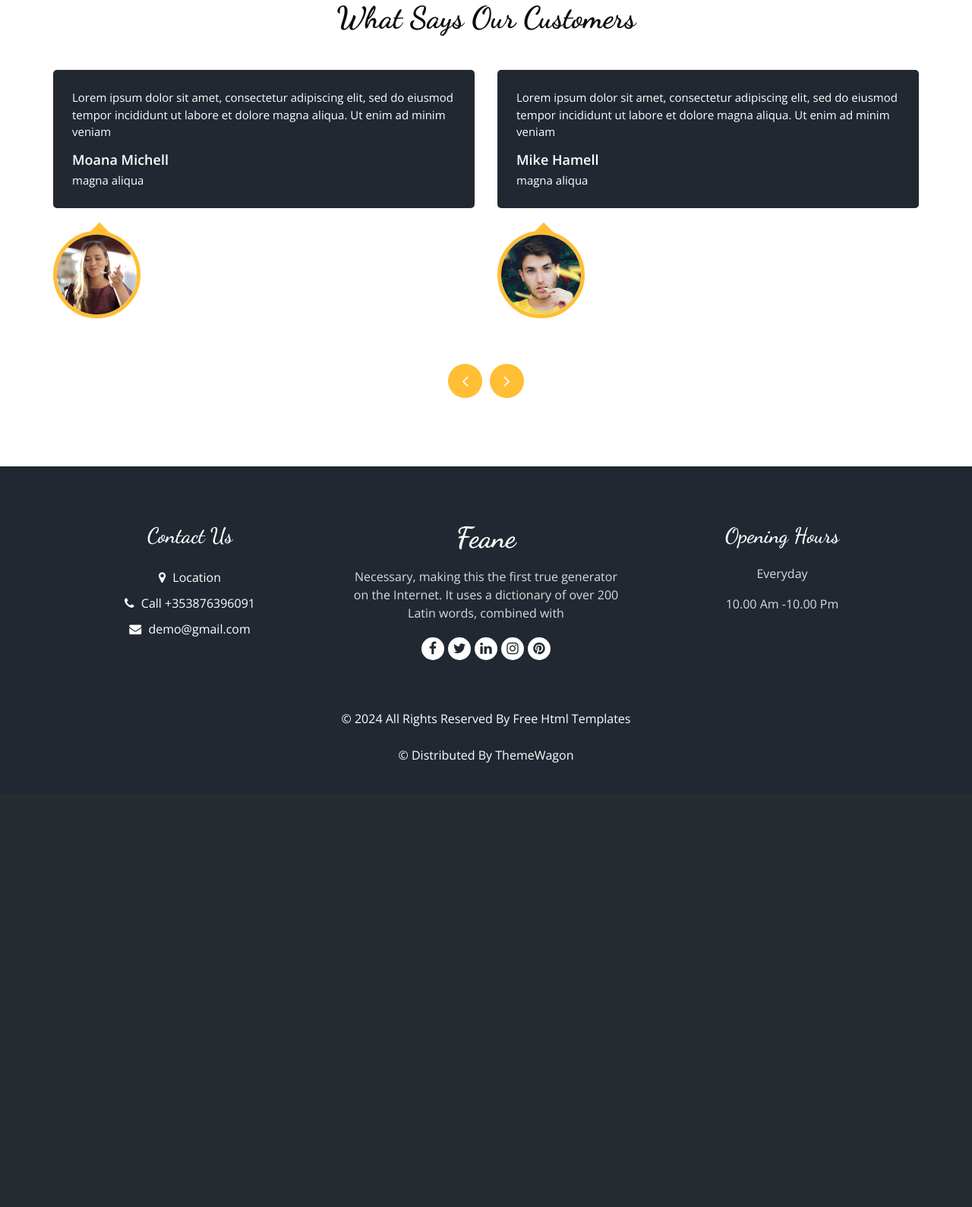
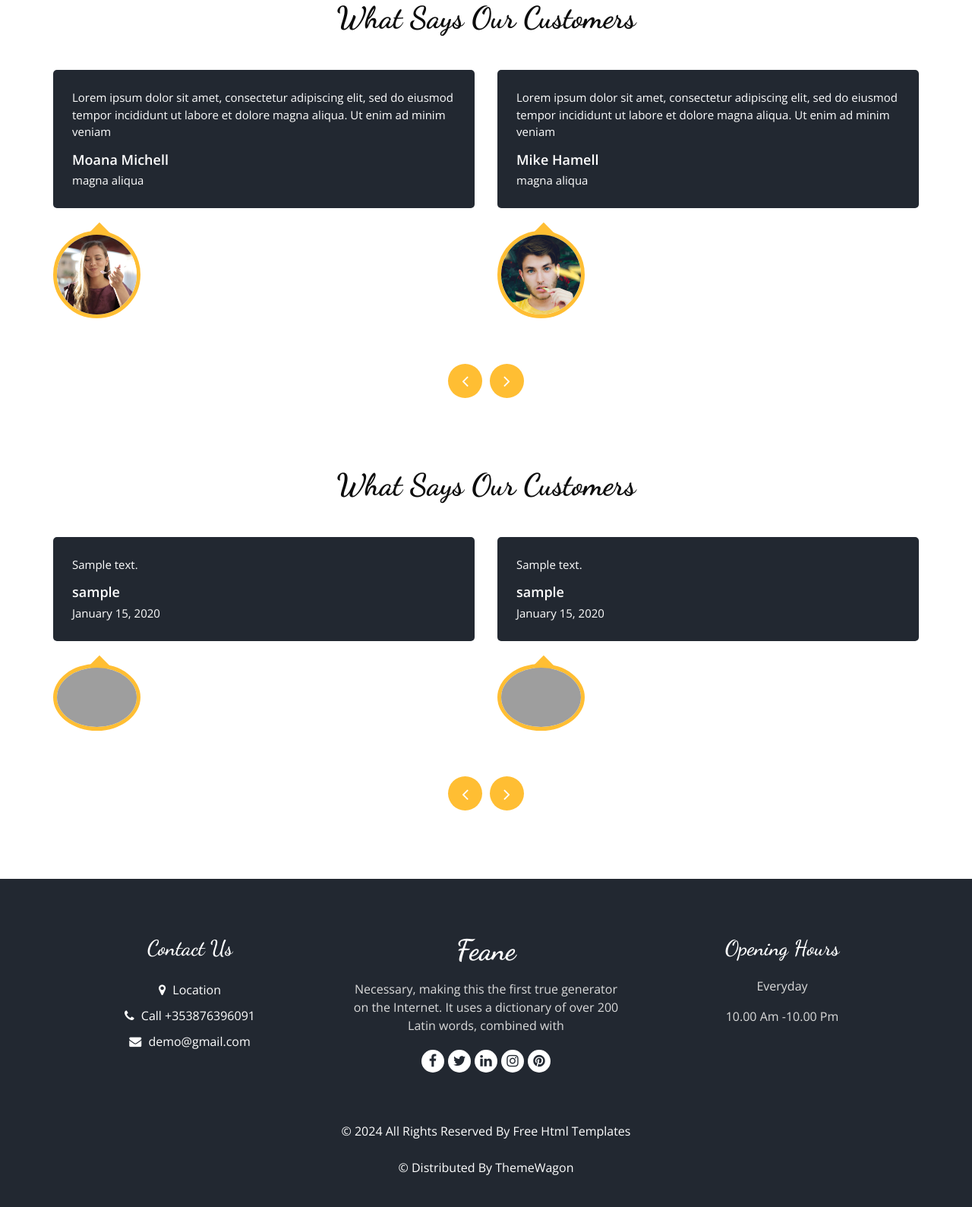
Before and after one commit to krzysztofkadela/MachosTakeaway, a Django app: template mainpage/templates/mainpage/index.html in a window 1280 px wide. Shown: the part 4331-5920 px from the top of the page at 76% size. Before the commit the page ends 5335 px from the top, so only its background shows below. Run offline with Django 4.2, Linux system fonts and the light colour scheme; the template is opened without the code that fills it: values that come from a table or form of the project are taken from there, others are empty; tables that the repository leaves empty hold one stand-in row (values such as "Sample post"); some libraries are stand-ins or nearby versions; grey boxes are pictures that could not be loaded.

Commit message:
Make changes in index.html to display last 10 customer comments.

```diff
--- a/mainpage/templates/mainpage/index.html
+++ b/mainpage/templates/mainpage/index.html
@@ -1237,8 +1237,42 @@
       </div>
     </div>
   </section>
-
   <!-- end client section -->
+  <!-- client section for last 10 aprooved comments -->
+  <section class="client_section layout_padding-bottom">
+    <div class="container">
+        <div class="heading_container heading_center psudo_white_primary mb_45">
+            <h2>
+                What Says Our Customers
+            </h2>
+        </div>
+        <div class="carousel-wrap row ">
+            <div class="owl-carousel client_owl-carousel">
+                {% for comment in comments %}
+                <div class="item">
+                    <div class="box">
+                        <div class="detail-box">
+                            <p>
+                                {{ comment.comment }}
+                            </p>
+                            <h6>
+                                {{ comment.user.username }}  <!-- Display user's username -->
+                            </h6>
+                            <p>
+                                {{ comment.comment_date|date:"F d, Y" }}  <!-- Format the date -->
+                            </p>
+                        </div>
+                        <div class="img-box">
+                            <img src="{% static 'images/client_placeholder.jpg' %}" alt="" class="box-img">  <!-- Use a placeholder image as user images may not be available -->
+                        </div>
+                    </div>
+                </div>
+                {% endfor %}
+            </div>
+        </div>
+    </div>
+</section>
+  <!-- end client 10 aprooved section -->
 
   <!-- footer section -->
   <footer class="footer_section">
```
